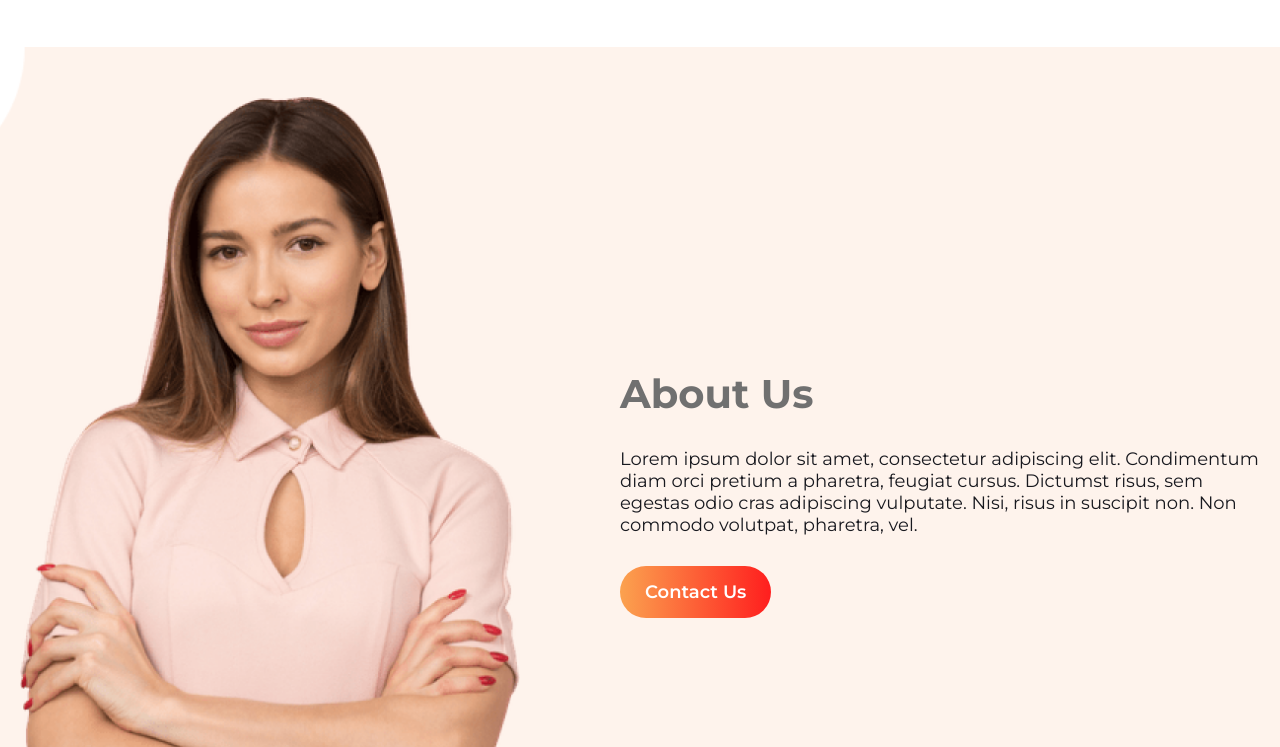
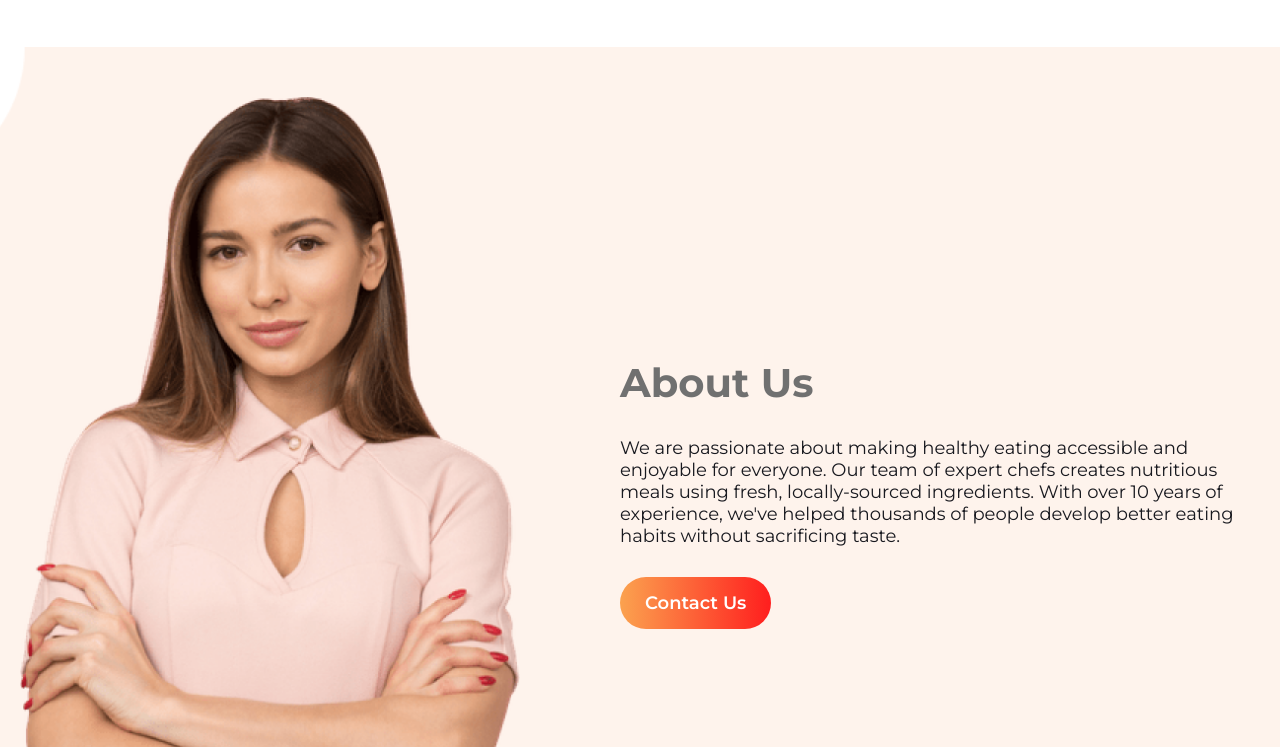
Before and after one commit to ashiqurrahman696/eat-healthy, a plain HTML site: page index.html in a window 1280 px wide. Shown: the part 425-1172 px from the top of the page. Drawn offline with Linux system fonts and the light colour scheme.

Commit message:
changed lorem ispum text to meaningful text in about section

```diff
--- a/index.html
+++ b/index.html
@@ -20,7 +20,7 @@
             <img src="images/female/Person.png" alt="" class="about-image">
             <div class="about-content">
                 <h3>About Us</h3>
-                <p class="text-gray-900">Lorem ipsum dolor sit amet, consectetur adipiscing elit. Condimentum diam orci pretium a pharetra, feugiat cursus. Dictumst risus, sem egestas odio cras adipiscing vulputate. Nisi, risus in suscipit non. Non commodo volutpat, pharetra, vel.</p>
+                <p class="text-gray-900">We are passionate about making healthy eating accessible and enjoyable for everyone. Our team of expert chefs creates nutritious meals using fresh, locally-sourced ingredients. With over 10 years of experience, we've helped thousands of people develop better eating habits without sacrificing taste.</p>
                 <a href="#" class="btn-primary">Contact Us</a>
             </div>
         </div>
```
